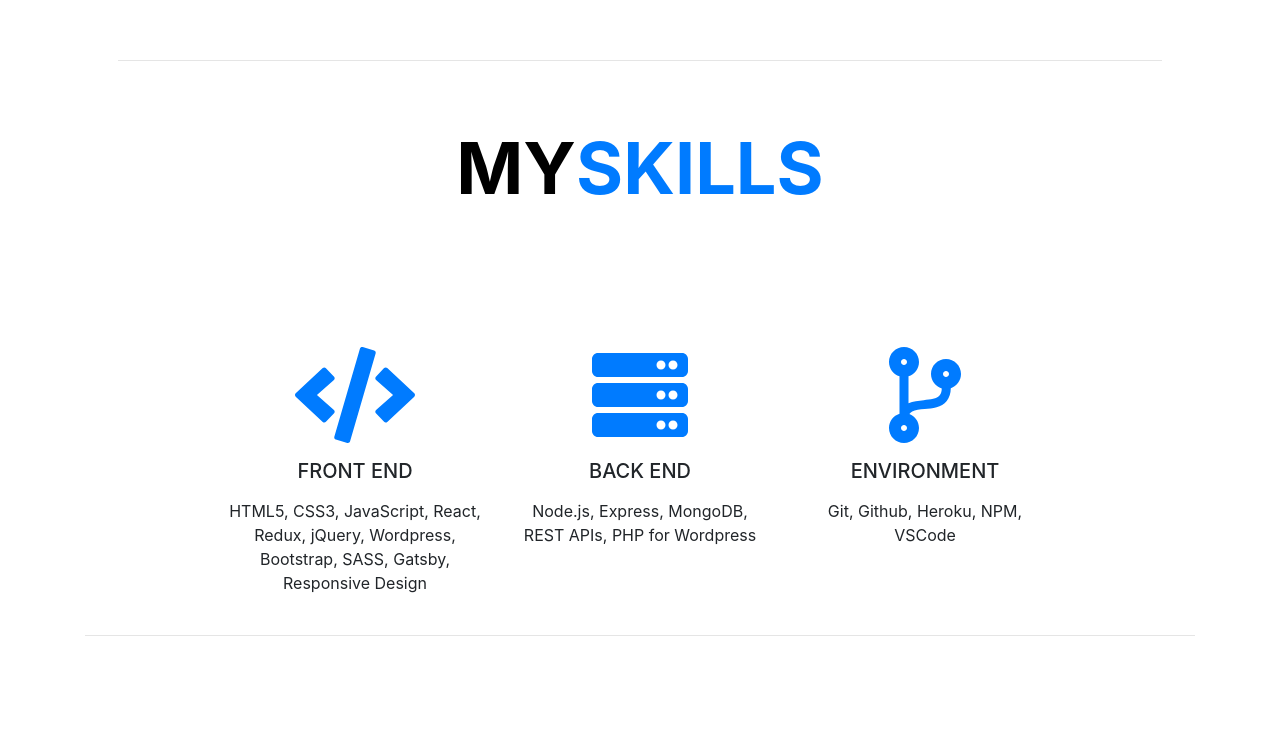
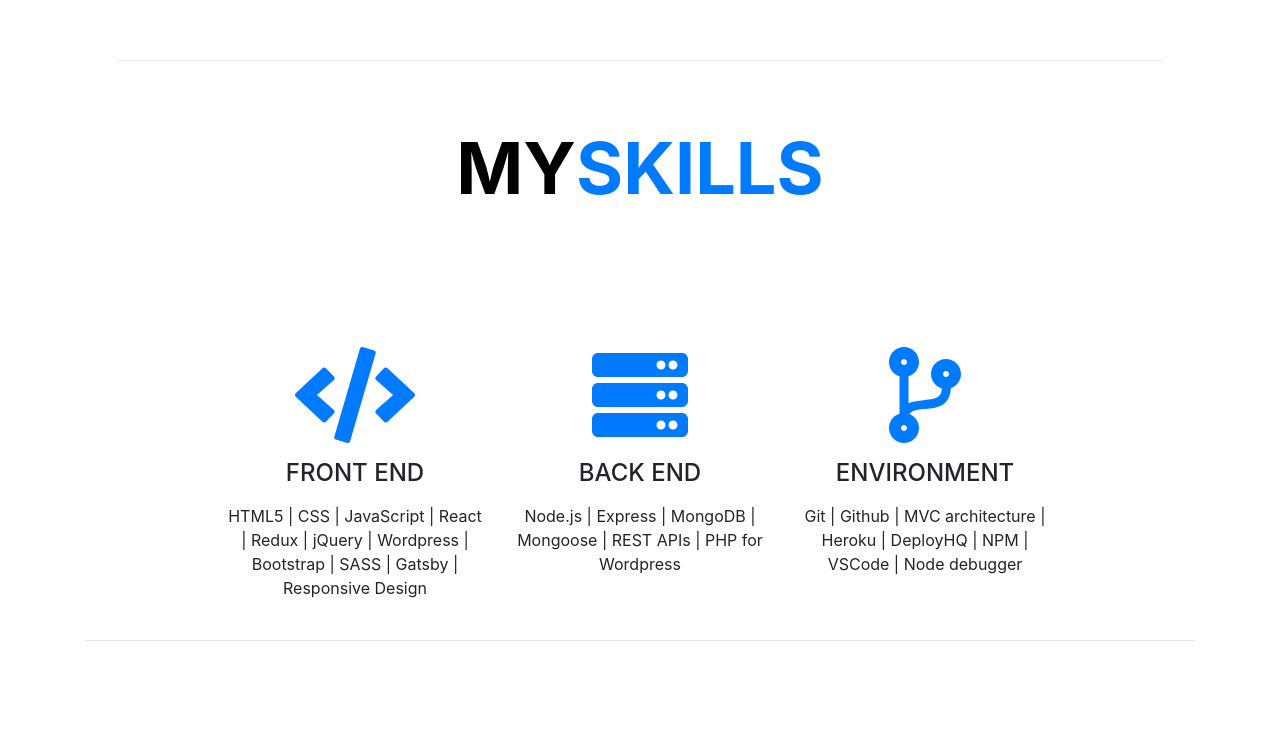
Before and after one commit to clairesmith11/clairesmith11.github.io, a Gatsby site: page / in a window 1280 px wide. Shown: the part 2015-2759 px from the top of the page. Built offline with nearby package versions, Linux system fonts and the light colour scheme; Gatsby itself is replaced by a stand-in of ours.

Commit message:
Added react helmet metadata

```diff
--- a/src/components/layout.js
+++ b/src/components/layout.js
@@ -1,4 +1,5 @@
 import React from 'react';
+import { Helmet } from 'react-helmet';
 
 import Navigation from '../components/navigation';
 import Footer from '../components/footer';
@@ -6,6 +7,10 @@
 const Layout = ({ children }) => {
     return (
         <React.Fragment>
+            <Helmet>
+                <meta charSet="utf-8" />
+                <title>Claire Smith | Web Developer</title>
+            </Helmet>
             <Navigation />
             <main>
                 {children}
--- a/src/components/skills.js
+++ b/src/components/skills.js
@@ -14,18 +14,18 @@
         <Row className="d-flex justify-content-center mt-5 text-center">
             <Col md={3} className="my-2">
                 <FontAwesomeIcon className="skills-icon" icon={faCode} size="6x" />
-                <h5 className="my-3">FRONT END</h5>
-                <p>HTML5, CSS3, JavaScript, React, Redux, jQuery, Wordpress, Bootstrap, SASS, Gatsby, Responsive Design</p>
+                <h4 className="my-3">FRONT END</h4>
+                <p>HTML5 | CSS | JavaScript | React | Redux | jQuery | Wordpress | Bootstrap | SASS | Gatsby | Responsive Design</p>
             </Col>
             <Col md={3} className="my-2">
                 <FontAwesomeIcon className="skills-icon" icon={faServer} size="6x" />
-                <h5 className="my-3">BACK END</h5>
-                <p>Node.js, Express, MongoDB, REST APIs, PHP for Wordpress</p>
+                <h4 className="my-3">BACK END</h4>
+                <p>Node.js | Express | MongoDB | Mongoose | REST APIs | PHP for Wordpress</p>
             </Col>
             <Col md={3} className="my-2">
                 <FontAwesomeIcon className="skills-icon" icon={faCodeBranch} size="6x" />
-                <h5 className="my-3">ENVIRONMENT</h5>
-                <p>Git, Github, Heroku, NPM, VSCode</p>
+                <h4 className="my-3">ENVIRONMENT</h4>
+                <p>Git | Github | MVC architecture | Heroku | DeployHQ | NPM | VSCode | Node debugger</p>
             </Col>
         </Row>
         <hr />
```
